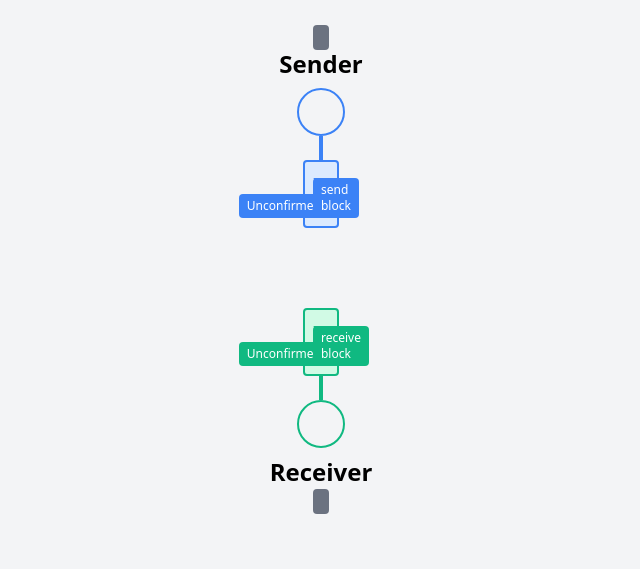
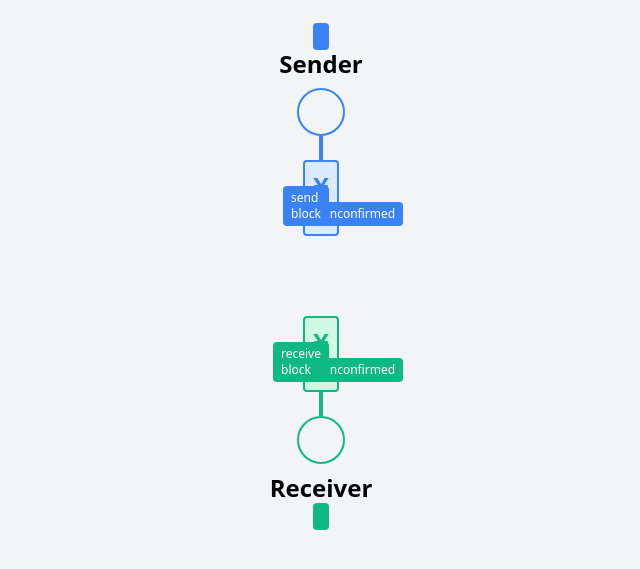
Before and after one commit to gr0vity-dev/nanobrowse, a Python web app: template nanobrowse/templates/block_viewer.html in a window 1280 px wide. Shown: the top 569 px of the page, without its empty margins (319-959 px from the left). Run offline with Jinja, Linux system fonts and the light colour scheme; the template is opened without the code that fills it, so the values that code supplies are empty.

Commit message:
Modify account and block viewer layout
- align both designs with centered account

```diff
--- a/nanobrowse/templates/block_viewer.html
+++ b/nanobrowse/templates/block_viewer.html
@@ -13,7 +13,7 @@
 
         <!-- Sender Address -->
         <div class="text-center mb-2">
-            <span class="bg-gray-500 text-white text-xs px-2 py-1 rounded"><a href="{{ request.url_root }}/account/{{ block_data.sender_account }}">{{ block_data.sender_account }}</a></span>
+            <span class="bg-blue-500 text-white text-sm px-2 py-1 rounded"><a href="{{ request.url_root }}/account/{{ block_data.sender_account }}">{{ block_data.sender_account }}</a></span>
             <p class="text-2xl font-bold text-center">Sender</p>
         </div>
 
@@ -29,9 +29,10 @@
         <div class="border-2 border-blue-500 bg-blue-100 w-128 rounded p-2 text-blue-500 mb-20 relative">
             <span class="text-xs"><a href="{{ request.url_root }}/block/{{ block_data.send_block.hash }}">{{ block_data.send_block.hash }}</a></span>
 
-            <p class="text-2xl font-bold text-center mb-4">{{ block_data.send_block.amount }} Ӿ</p>
-            <p class="absolute bottom-2 right-2 bg-blue-500 text-white text-xs px-2 py-1 rounded">{{ 'Confirmed' if block_data.send_block.is_confirmed else 'Unconfirmed' }}</p>
-            <span class="absolute bottom-2 left-2 bg-blue-500 text-white text-xs px-2 py-1 rounded">send block</span>
+            <p class="text-2xl font-bold text-center mb-6">{{ block_data.send_block.amount }} Ӿ</p>
+            <span class="absolute bottom-2 left-2 bg-blue-500 text-white text-xs px-2 py-1 rounded">{{ 'Confirmed' if block_data.send_block.is_confirmed else 'Unconfirmed' }}</span>
+            <span class="absolute bottom-2 left-20 text-gray-500 text-xs px-2 py-1">{{ block_data.send_block.time_ago }}</span>
+            <span class="absolute bottom-2 right-2 bg-blue-500 text-white text-xs px-2 py-1 rounded">send block</span>
         </div>
 
         <!-- Duration between Send & Receive
@@ -48,8 +49,8 @@
             <div class="border-2 border-gray-400 bg-gray-200 w-128 rounded p-2 text-gray-500 relative">
                 <span class="text-xs">{{ '0' * 64 }}</span>
                 <p class="text-2xl font-bold text-center mb-6">Waiting for receiver</p>
-                <p class="absolute bottom-2 right-2 bg-gray-400 text-white text-xs px-2 py-1 rounded">Unconfirmed</p>
-                <span class="absolute bottom-2 left-2 bg-gray-400 text-white text-xs px-2 py-1 rounded">receive block</span>
+                <span class="absolute bottom-2 left-2 bg-gray-400 text-white text-xs px-2 py-1 rounded">Unconfirmed</span>
+                <span class="absolute bottom-2 right-2 bg-gray-400 text-white text-xs px-2 py-1 rounded">receive block</span>
             </div>
 
             <!-- Receiver Circle gray -->
@@ -62,9 +63,10 @@
             <!-- Receive Block -->
             <div class="border-2 border-green-500 bg-green-100 w-128 rounded p-2 text-green-500 relative">
                 <span class="text-xs"><a href="{{ request.url_root }}/block/{{ block_data.receive_block.hash }}">{{ block_data.receive_block.hash }}</a></span>
-                <p class="text-2xl font-bold text-center mb-4">{{ block_data.receive_block.amount }} Ӿ</p>
-                <p class="absolute bottom-2 right-2 bg-green-500 text-white text-xs px-2 py-1 rounded">{{ 'Confirmed' if block_data.receive_block.is_confirmed else 'Unconfirmed' }}</p>
-                <span class="absolute bottom-2 left-2 bg-green-500 text-white text-xs px-2 py-1 rounded">receive block</span>
+                <p class="text-2xl font-bold text-center mb-6">{{ block_data.receive_block.amount }} Ӿ</p>
+                <span class="absolute bottom-2 left-2 bg-green-500 text-white text-xs px-2 py-1 rounded">{{ 'Confirmed' if block_data.receive_block.is_confirmed else 'Unconfirmed' }}</span>
+                <span class="absolute bottom-2 left-20 text-gray-500 text-xs px-2 py-1">{{ block_data.receive_block.time_ago }}</span>
+                <span class="absolute bottom-2 right-2 bg-green-500 text-white text-xs px-2 py-1 rounded">receive block</span>
             </div>
 
             <!-- Receiver Circle green -->
@@ -79,7 +81,7 @@
         <!-- Receiver Address -->
         <div class="text-center">
             <p class="text-2xl font-bold text-center">Receiver</p>
-            <span class="bg-gray-500 text-white text-xs px-2 py-1 rounded"><a href="{{ request.url_root }}/account/{{ block_data.receiver_account }}">{{ block_data.receiver_account }}</a></span>
+            <span class="bg-green-500 text-white text-sm px-2 py-1 rounded"><a href="{{ request.url_root }}/account/{{ block_data.receiver_account }}">{{ block_data.receiver_account }}</a></span>
         </div>
     </div>
 </body>
```
Also changed, not shown: nanobrowse/templates/account_viewer.html (+12 -22 lines), nanobrowse/transformers/account.py (+2 -58 lines), nanobrowse/transformers/block.py (+33 -18 lines), nanobrowse/utils/formatting.py (added, +60 -0 lines), nanobrowse/utils/__init__.py (added).
